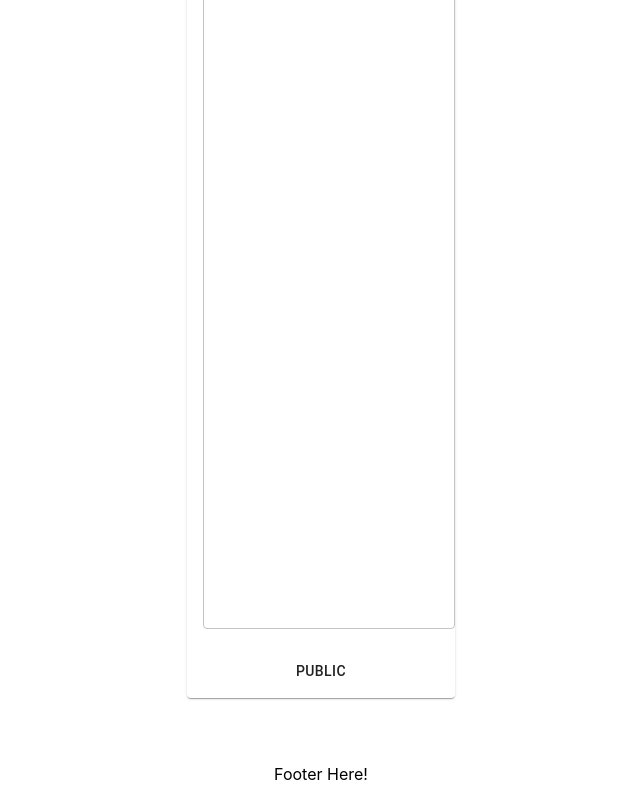
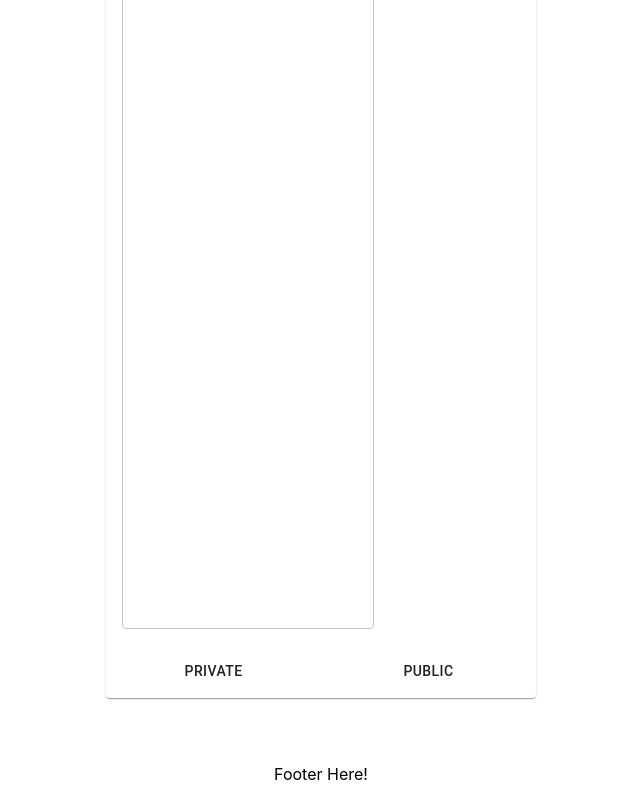
Before and after one commit to mgcarbonell/cuneiform-frontend, a React (Create React App) app: page /newentry in a window 1280 px wide. Shown: the part 496-1296 px from the top of the page, without its empty margins (319-959 px from the left). Built offline with nearby package versions, Linux system fonts and the light colour scheme; no server answers.

Commit message:
create public or private entry

```diff
--- a/src/config/Routes.js
+++ b/src/config/Routes.js
@@ -25,7 +25,7 @@ const Routes = (props) => (
     <Route path='/entry/:id' component={ ShowEntry } />
     <Route path='/entry' component={ EntryList } />
     {/* <Route path='/entry/user/:id' component={ UserEntries } /> */}
-    <Route path='/newentry' component={ NewEntry } currentUser={ props.currentUser}/>
+    <Route path='/newentry' component={ NewEntry } currentUser={ props.currentUser }/>
     <Route path='/register' component={ Register } />
     <Route path='/login' render={ (routeComponentProps) => {
       return  <Login
--- a/src/pages/NewEntry.js
+++ b/src/pages/NewEntry.js
@@ -27,7 +27,7 @@ const NewEntry = (props) => {
   const [promptId, setPromptId] = useState();
   const [quote, setQuote] = useState();
   const [isPublic, setIsPublic] = useState();
-  const [userId, setUserId] = useState();
+  // const [userId, setUserId] = useState();
   const [state, setState] = useState({
     checkedB: false
   });
@@ -35,8 +35,7 @@ const NewEntry = (props) => {
 
   const handleSubmit = (e) => {
     e.preventDefault();
-    setUserId(props.currentUser)
-    console.log( title, body, userId)
+    let userId = localStorage.getItem("id")
 
     EntryModel.create({ title, body, userId, promptId, quote, isPublic })
       .then(data => {
@@ -132,6 +131,15 @@ const NewEntry = (props) => {
               <Button
                 type="submit"
                 className={classes.button}
+                onClick={ e => setIsPublic(false)}
+              // we'd need a value of setting isPublic to true
+              >
+                Private
+              </Button>
+              <Button
+                type="submit"
+                className={classes.button}
+                onClick={ e => setIsPublic(true)}
               // we'd need a value of setting isPublic to true
               >
                 Public
```
